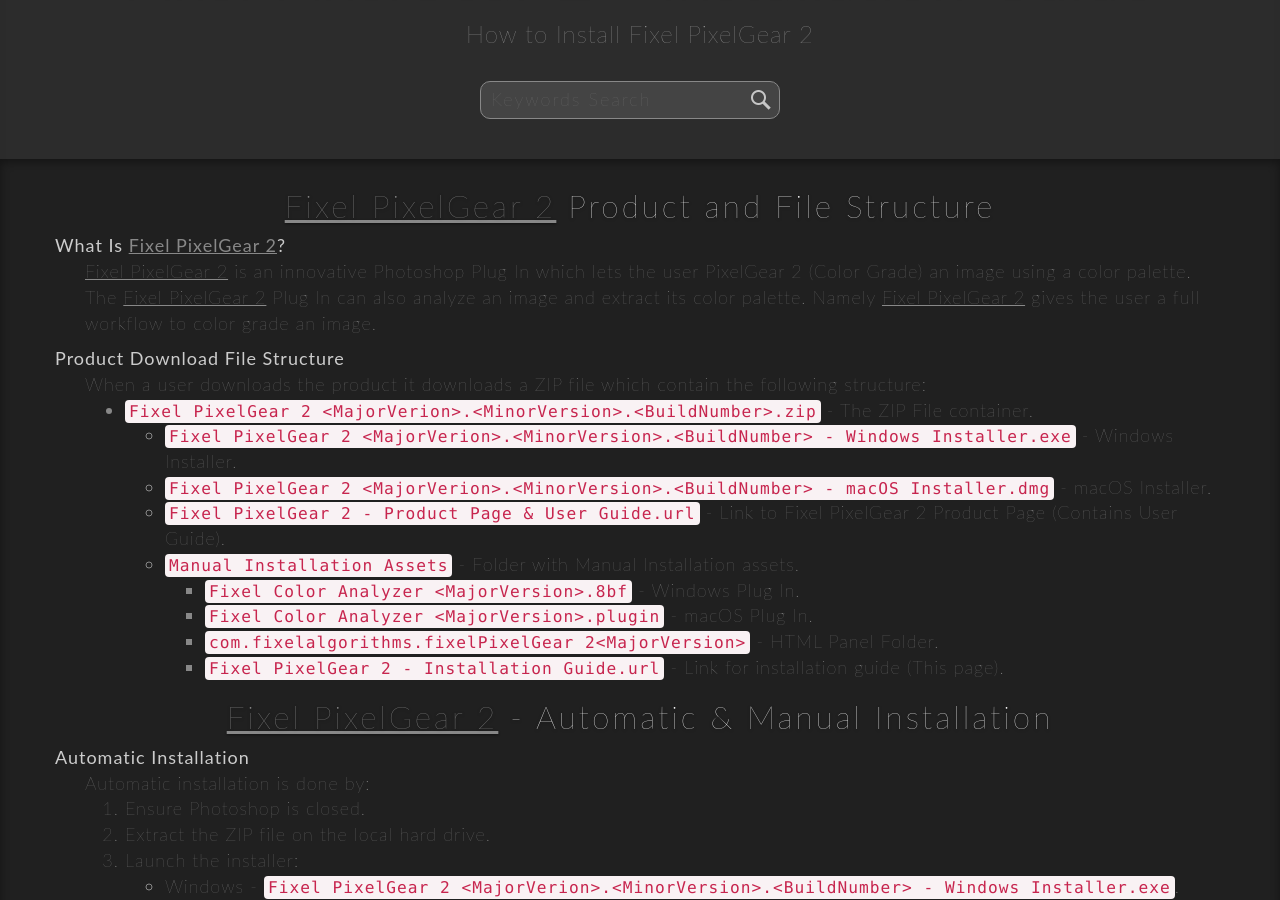
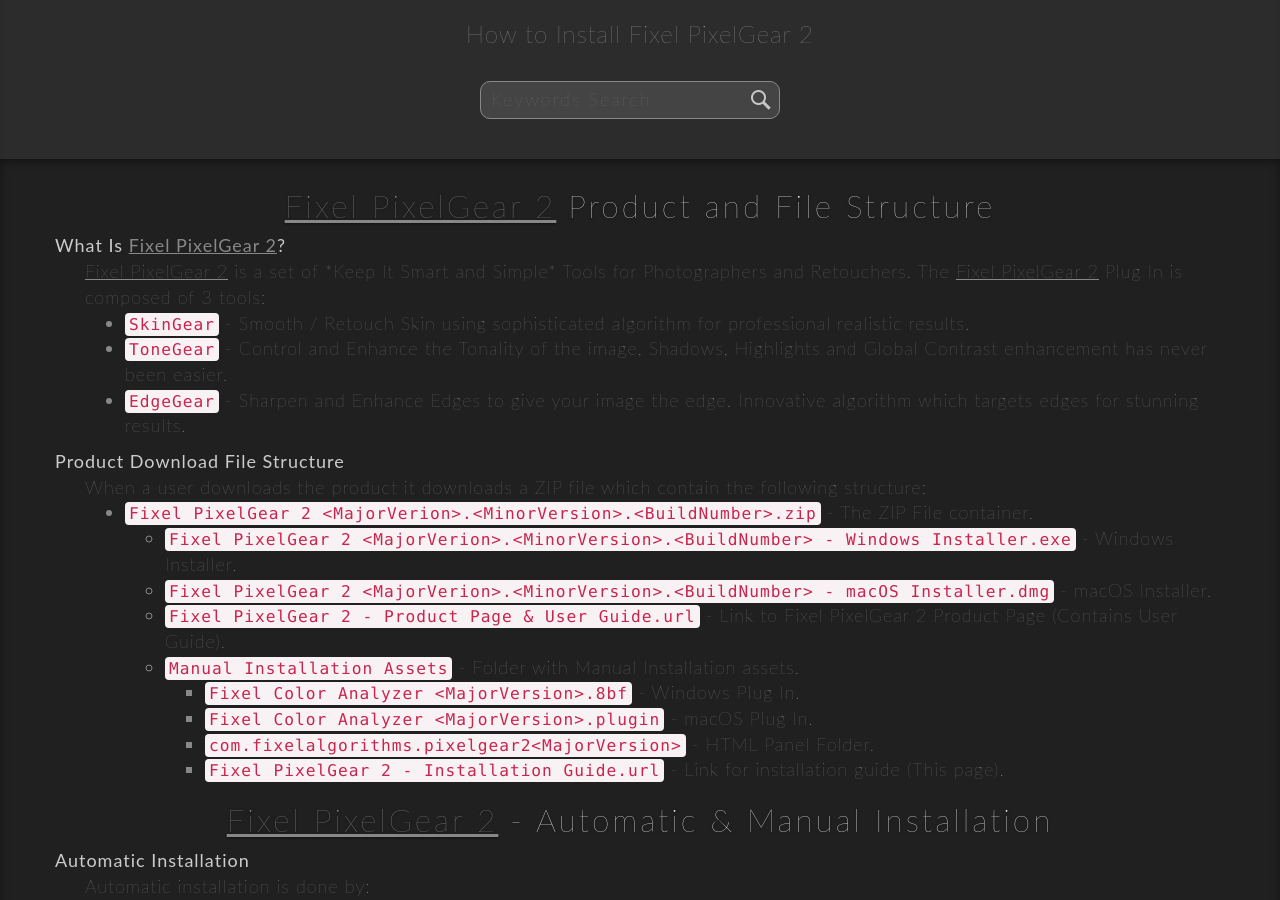
Before and after one commit to FixelAlgorithmsTeam/fixel, a Jekyll site: the page built from support/fixel-pixelgear-2-installation-guide.html, in a window 1280 px wide and 900 px high, scrolled down 220 px. Built offline with Jekyll 4.4.1, drawn with Linux system fonts in a browser that asks for light colours; nearby versions of some CDN libraries; comment, search, counter and statistics services are not loaded.

Commit message:
New 	- 	Fixel PixelGear (Work in progress). Fixed 	- 	B Known Issues 	-	C To Do 	- 	Enable MathJax (See documentation). Remarks 	- 	E

```diff
--- a/support/fixel-pixelgear-2-installation-guide.html
+++ b/support/fixel-pixelgear-2-installation-guide.html
@@ -22,14 +22,18 @@
 	<div class="home-product-badges" style="margin-top:20px; padding-top:10px;">
 		<div class="container">
 			<div class="row faq">
-				<h3 class="faq-subtitle"><a href="https://fixelalgorithms.co/products/PixelGear 2/" target="_blank">Fixel PixelGear 2</a> Product and File Structure</h3>
+				<h3 class="faq-subtitle"><a href="https://fixelalgorithms.co/products/pixelgear/" target="_blank">Fixel PixelGear 2</a> Product and File Structure</h3>
 				<dl class="feature-text">
 					<div class="def">
-						<dt>What Is <a href="https://fixelalgorithms.co/products/PixelGear 2/" target="_blank">Fixel PixelGear 2</a>?</dt>
+						<dt>What Is <a href="https://fixelalgorithms.co/products/pixelgear/" target="_blank">Fixel PixelGear 2</a>?</dt>
 						<dd>
-						<a href="https://fixelalgorithms.co/products/PixelGear 2/" target="_blank">Fixel PixelGear 2</a> is an innovative Photoshop Plug In which lets the user PixelGear 2 (Color Grade) an image using a color palette.
-						The <a href="https://fixelalgorithms.co/products/PixelGear 2/" target="_blank">Fixel PixelGear 2</a> Plug In can also analyze an image and extract its color palette.
-						Namely <a href="https://fixelalgorithms.co/products/PixelGear 2/" target="_blank">Fixel PixelGear 2</a> gives the user a full workflow to color grade an image.
+						<a href="https://fixelalgorithms.co/products/pixelgear/" target="_blank">Fixel PixelGear 2</a> is a set of *Keep It Smart and Simple* Tools for Photographers and Retouchers.
+						The <a href="https://fixelalgorithms.co/products/pixelgear/" target="_blank">Fixel PixelGear 2</a> Plug In is composed of 3 tools:
+						<ul>
+							<li><code>SkinGear</code> - Smooth / Retouch Skin using sophisticated algorithm for professional realistic results.</li>
+							<li><code>ToneGear</code> - Control and Enhance the Tonality of the image, Shadows, Highlights and Global Contrast enhancement has never been easier.</li>
+							<li><code>EdgeGear</code> - Sharpen and Enhance Edges to give your image the edge. Innovative algorithm which targets edges for stunning results.</li>
+						</ul>
 						</dd>
 					</div>
 					<div class="def">
@@ -44,7 +48,7 @@
 							<li><code>Manual Installation Assets</code> - Folder with Manual Installation assets.<ul>
 							<li><code>Fixel Color Analyzer &lt;MajorVersion&gt;.8bf</code> - Windows Plug In.</li>
 							<li><code>Fixel Color Analyzer &lt;MajorVersion&gt;.plugin</code> - macOS Plug In.</li>
-							<li><code>com.fixelalgorithms.fixelPixelGear 2&lt;MajorVersion&gt;</code> - HTML Panel Folder.</li>
+							<li><code>com.fixelalgorithms.pixelgear2&lt;MajorVersion&gt;</code> - HTML Panel Folder.</li>
 							<li><code>Fixel PixelGear 2 - Installation Guide.url</code> - Link for installation guide (This page).</li>
 							</ul>
 							</li>
@@ -54,7 +58,7 @@
 						</dd>
 					</div>
 				</dl>
-				<h3 class="faq-subtitle"><a href="https://fixelalgorithms.co/products/PixelGear 2/" target="_blank">Fixel PixelGear 2</a> - Automatic & Manual Installation</h3>
+				<h3 class="faq-subtitle"><a href="https://fixelalgorithms.co/products/pixelgear/" target="_blank">Fixel PixelGear 2</a> - Automatic & Manual Installation</h3>
 				<dl class="feature-text">
 					<div class="def">
 						<dt>Automatic Installation</dt>
@@ -109,7 +113,7 @@
 						</dd>
 					</div>
 				</dl>
-				<h3 class="faq-subtitle"><a href="https://fixelalgorithms.co/products/PixelGear 2/" target="_blank">Fixel PixelGear 2</a> - Installation & First Use Frequently Asked Questions (FAQ)</h3>
+				<h3 class="faq-subtitle"><a href="https://fixelalgorithms.co/products/pixelgear/" target="_blank">Fixel PixelGear 2</a> - Installation & First Use Frequently Asked Questions (FAQ)</h3>
 				<dl class="feature-text">
 					<div class="def">
 						<dt>How to Launch the Fixel PixelGear 2 UI?</dt>
```
